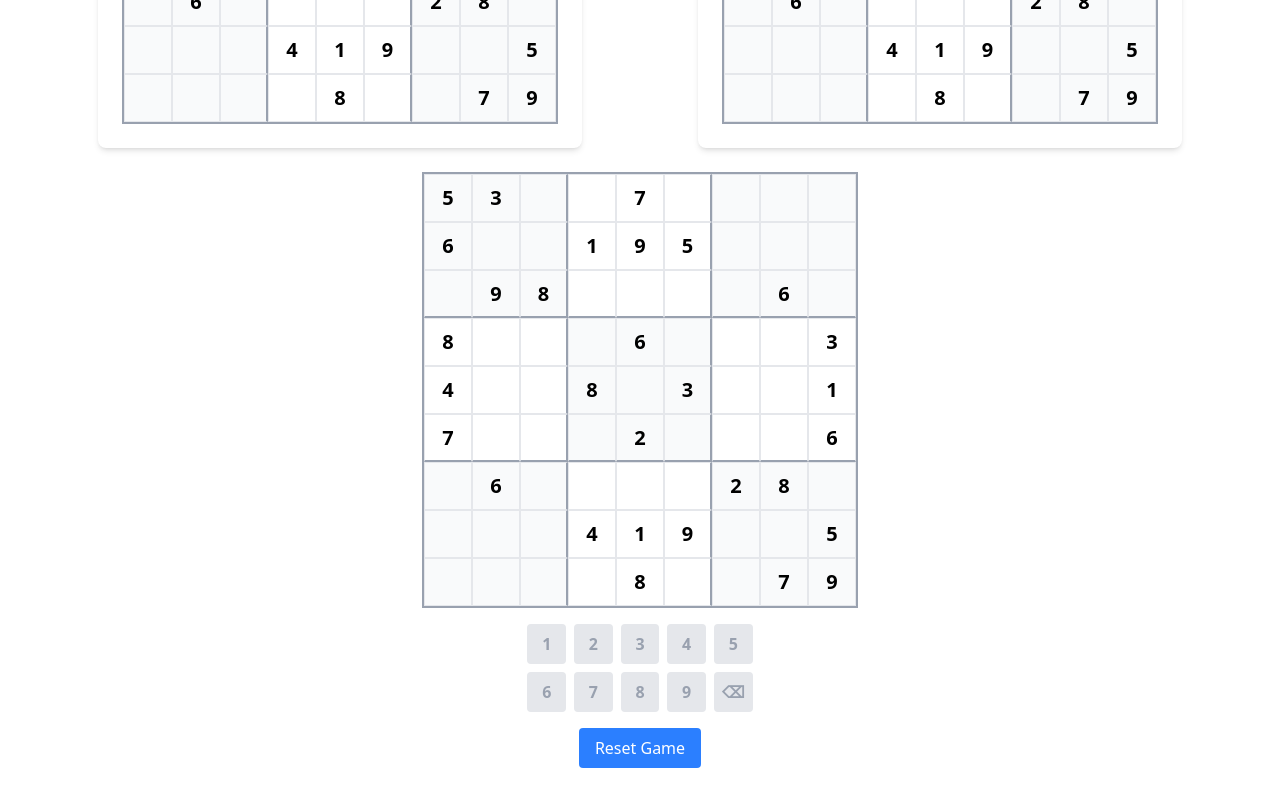
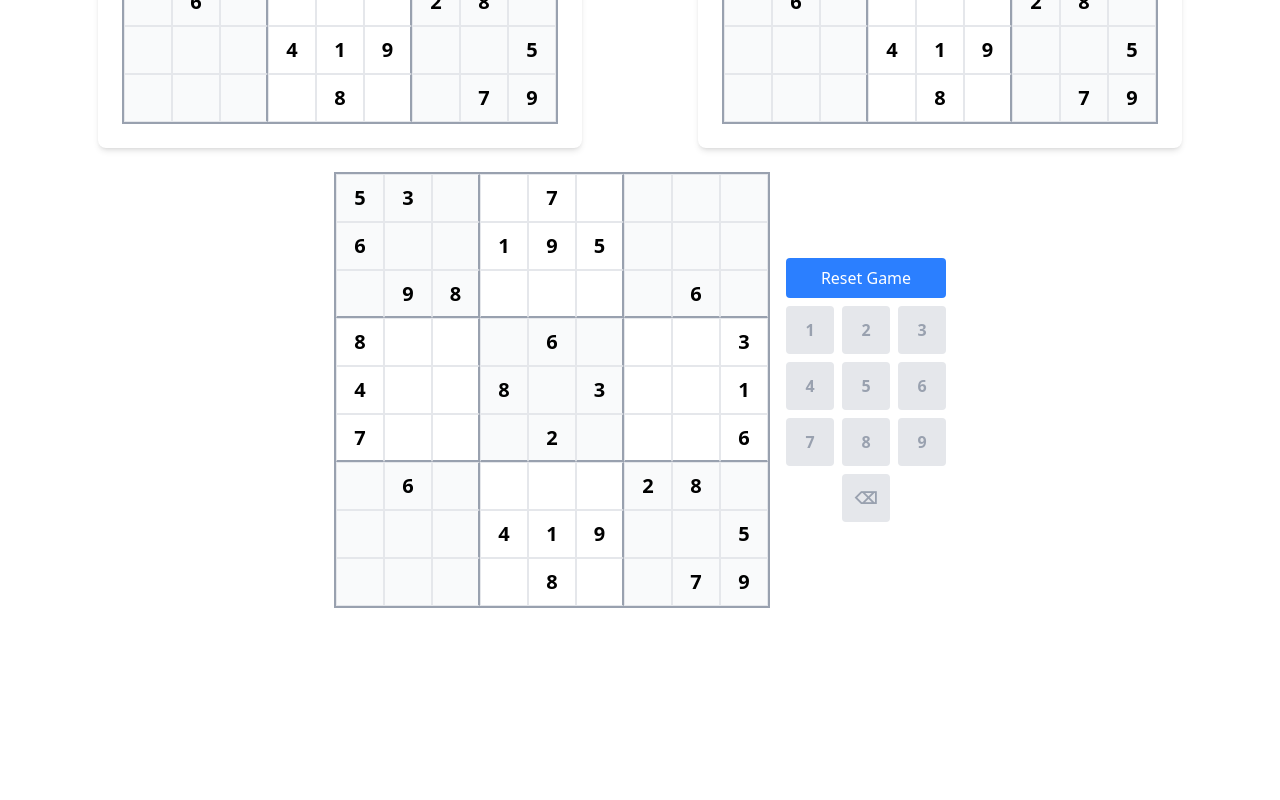
Before and after one commit to arturchichorro/Exact-Covers, a React (Vite) app in the folder typescript/sudoku-visualization/: page / in a window 1280 px wide. Shown: the part 1008-1808 px from the top of the page. After the commit the page ends 1648 px from the top, so only its background shows below. Built offline with nearby package versions, Linux system fonts and the light colour scheme.

Commit message:
moved reset button to numpad component

```diff
--- a/typescript/sudoku-visualization/src/Sudoku/components/PlayableSudoku.tsx
+++ b/typescript/sudoku-visualization/src/Sudoku/components/PlayableSudoku.tsx
@@ -83,7 +83,7 @@ const PlayableSudoku: React.FC<SudokuGridProps> = ({ initialGrid }) => {
     };
 
     return (
-        <div className="flex flex-col items-center gap-4">
+        <div className="flex flex-row justify-center items-center gap-4">
         <div className="border-2 border-gray-400">
             {grid.map((row, rowIndex) => (
             <div key={rowIndex} className="flex">
@@ -116,14 +116,9 @@ const PlayableSudoku: React.FC<SudokuGridProps> = ({ initialGrid }) => {
         </div>
         <SudokuNumberPad
             onNumberSelect={handleNumberSelect}
+            onReset={handleReset}
             disabled={!selectedCell}
         />
-        <button
-            onClick={handleReset}
-            className="px-4 py-2 bg-blue-500 text-white rounded hover:bg-blue-600 focus:outline-none focus:ring-2 focus:ring-blue-500 focus:ring-opacity-50"
-        >
-            Reset Game
-        </button>
         </div>
     );
 };
--- a/typescript/sudoku-visualization/src/Sudoku/components/SudokuNumberPad.tsx
+++ b/typescript/sudoku-visualization/src/Sudoku/components/SudokuNumberPad.tsx
@@ -2,24 +2,31 @@ import React from 'react';
 
 interface SudokuNumberPadProps {
   onNumberSelect: (num: number) => void;
+  onReset: () => void;
   disabled?: boolean;
 }
 
-const SudokuNumberPad: React.FC<SudokuNumberPadProps> = ({ onNumberSelect, disabled = false }) => {
+const SudokuNumberPad: React.FC<SudokuNumberPadProps> = ({ onNumberSelect, onReset, disabled = false }) => {
   const numbers = Array.from({ length: 9 }, (_, i) => i + 1);
 
   return (
     <div className="">
-      <div className="grid grid-cols-5 gap-2 max-w-md mx-auto">
+      <div className="grid grid-cols-3 gap-2 max-w-md">
+        <button
+                onClick={onReset}
+                className="col-span-3 px-4 py-2 bg-blue-500 text-white rounded hover:bg-blue-600 focus:outline-none focus:ring-2 focus:ring-blue-500 focus:ring-opacity-50"
+            >
+                Reset Game
+        </button>
         {numbers.map((num) => (
           <button
             key={num}
             onClick={() => onNumberSelect(num)}
             disabled={disabled}
-            className={`
+            className={`w-12 h-12
               p-2 text-md font-semibold rounded
               ${disabled
-                ? 'bg-gray-200 text-gray-400 cursor-not-allowed'
+                ? 'bg-gray-200 text-gray-400 cursor-not-allowed border-gray-300'
                 : 'bg-white border-2 border-gray-300 hover:bg-gray-100 active:bg-gray-200'
               }
               focus:outline-none focus:ring-2 focus:ring-blue-500 focus:ring-opacity-50
@@ -31,8 +38,8 @@ const SudokuNumberPad: React.FC<SudokuNumberPadProps> = ({ onNumberSelect, disab
         <button
           onClick={() => onNumberSelect(0)}
           disabled={disabled}
-          className={`
-            p-2 text-md font-semibold rounded col-span-1
+          className={`w-12 h-12
+            p-2 text-md font-semibold rounded col-start-2
             ${disabled
               ? 'bg-gray-200 text-gray-400 cursor-not-allowed'
               : 'bg-red-100 border-2 border-red-300 hover:bg-red-200 active:bg-red-300'
```
